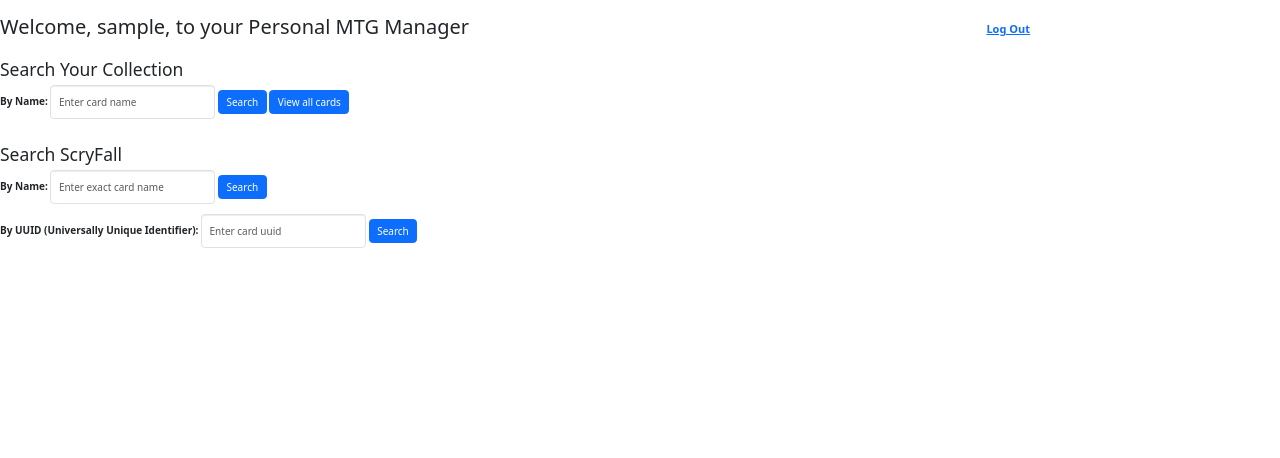
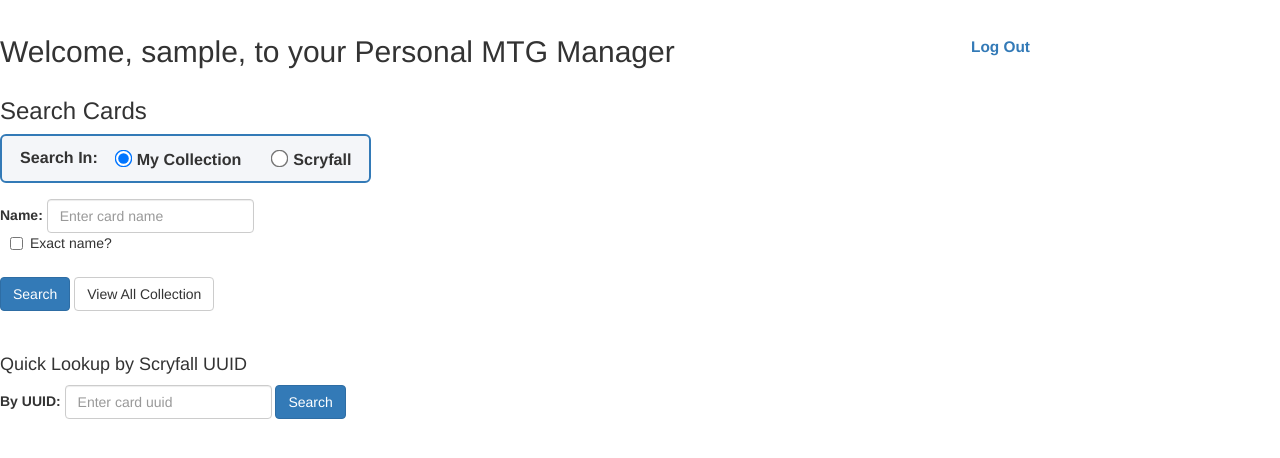
Before and after one commit to THamilton1123/MtgManager, a Java web app: page / in a window 1280 px wide. Shown: the top 458 px of the page. Run offline with Tomcat 11, a stand-in JSP engine, Linux system fonts and the light colour scheme; the template is opened without the code that fills it: most values are stand-ins (such as "Sample title", 1, 10 or a date in 2020); data that the repository does not hold is empty; some libraries are stand-ins or nearby versions.

Commit message:
Since I changed the way I want searching to work so that it will allow for the use of any permutation of several filters, I had to change the naming conventions I was employing in index.  And, since I want to have so many fields in the form which a user can use to select and set the filters they want to use for their query, I didn't want to have two separate forms (one for Collection and another for Scryfall) anymore.  So, I came up with a way to use radio buttons to shange the form's action value depending on which location the user wants to search.  I'll add the rest of the fields another time.

```diff
--- a/src/main/webapp/index.jsp
+++ b/src/main/webapp/index.jsp
@@ -13,29 +13,52 @@
             <h2>Welcome, ${userName}, to your Personal MTG Manager</h2>
             <a href="${pageContext.request.contextPath}/logOut" style="font-size: 1.1em; font-weight: bold;">Log Out</a>
         </div>
-        <h3>Search Your Collection</h3>
-        <form action="searchCard" class="form-inline">
-            <div class="form-group">
-                <label for="searchTerm">By Name:</label>
-                <input type="text" class="form-control" id="searchTerm" name="searchTerm" aria-describedby="searchTermHelp" placeholder="Enter card name">
+        <h3>Search Cards</h3>
+        <form id="searchForm" action="searchCard">
+
+            <div class="form-group" style="display: inline-block; background-color: #f4f6f9; border: 2px solid #337ab7; border-radius: 6px; padding: 10px 18px; margin-bottom: 16px;">
+                <span style="font-weight: bold; font-size: 1.15em; margin-right: 15px;">Search In:</span>
+                <label class="radio-inline" style="font-size: 1.15em; font-weight: bold; cursor: pointer; margin-right: 18px;">
+                    <input type="radio" name="searchTarget" value="collection" checked
+                           style="transform: scale(1.35); margin-right: 8px; cursor: pointer;"
+                           onchange="document.getElementById('searchForm').action='searchCard';">
+                    My Collection
+                </label>
+                <label class="radio-inline" style="font-size: 1.15em; font-weight: bold; cursor: pointer;">
+                    <input type="radio" name="searchTarget" value="scryfall"
+                           style="transform: scale(1.35); margin-right: 8px; cursor: pointer;"
+                           onchange="document.getElementById('searchForm').action='searchScryfall';">
+                    Scryfall
+                </label>
             </div>
-            <button type="submit" name="submit" value="searchCollectionByNameLike" class="btn btn-primary">Search</button>
-            <button type="submit" name="submit" value="viewAllCollection" class="btn btn-primary">View all cards</button>
+
+            <div class="form-inline">
+                <div class="form-group">
+                    <label for="searchName">Name:</label>
+                    <input type="text" class="form-control" id="searchName" name="searchName" placeholder="Enter card name">
+                </div>
+            </div>
+
+            <div class="checkbox" style="margin: 0 10px;">
+                <label>
+                    <input type="checkbox" name="exactName" value="true"> Exact name?
+                </label>
+            </div>
+
+            <button type="submit" name="submit" value="search" class="btn btn-primary" style="margin-top: 24px;">Search</button>
+            <button type="submit" name="submit" value="viewAllCollection" class="btn btn-default" style="margin-top: 24px;"
+                    onclick="document.getElementById('searchForm').action='searchCard';">
+                View All Collection
+            </button>
         </form><br>
-        <h3>Search ScryFall</h3>
+
+        <h4>Quick Lookup by Scryfall UUID</h4>
         <form action="searchScryfall" class="form-inline">
             <div class="form-group">
-                <label for="exactCardName">By Name:</label>
-                <input type="text" class="form-control" id="exactCardName" name="exactCardName" aria-describedby="searchTermHelp" placeholder="Enter exact card name">
+                <label for="scryfallUuid">By UUID:</label>
+                <input type="text" class="form-control" id="scryfallUuid" name="scryfallUuid" placeholder="Enter card uuid">
             </div>
-            <button type="submit" name="submit" value="searchScryfallByNameExact" class="btn btn-primary">Search</button>
-        </form>
-        <form action="searchScryfall" class="form-inline">
-            <div class="form-group">
-                <label for="scryfallUuid">By UUID (Universally Unique Identifier):</label>
-                <input type="text" class="form-control" id="scryfallUuid" name="scryfallUuid" aria-describedby="searchTermHelp" placeholder="Enter card uuid">
-            </div>
-            <button type="submit" name="submit" value="searchScryfallByUuid" class="btn btn-primary">Search</button>
+            <button type="submit" name="submit" value="searchByUuid" class="btn btn-primary">Search</button>
         </form>
     </c:otherwise>
 </c:choose>
```
